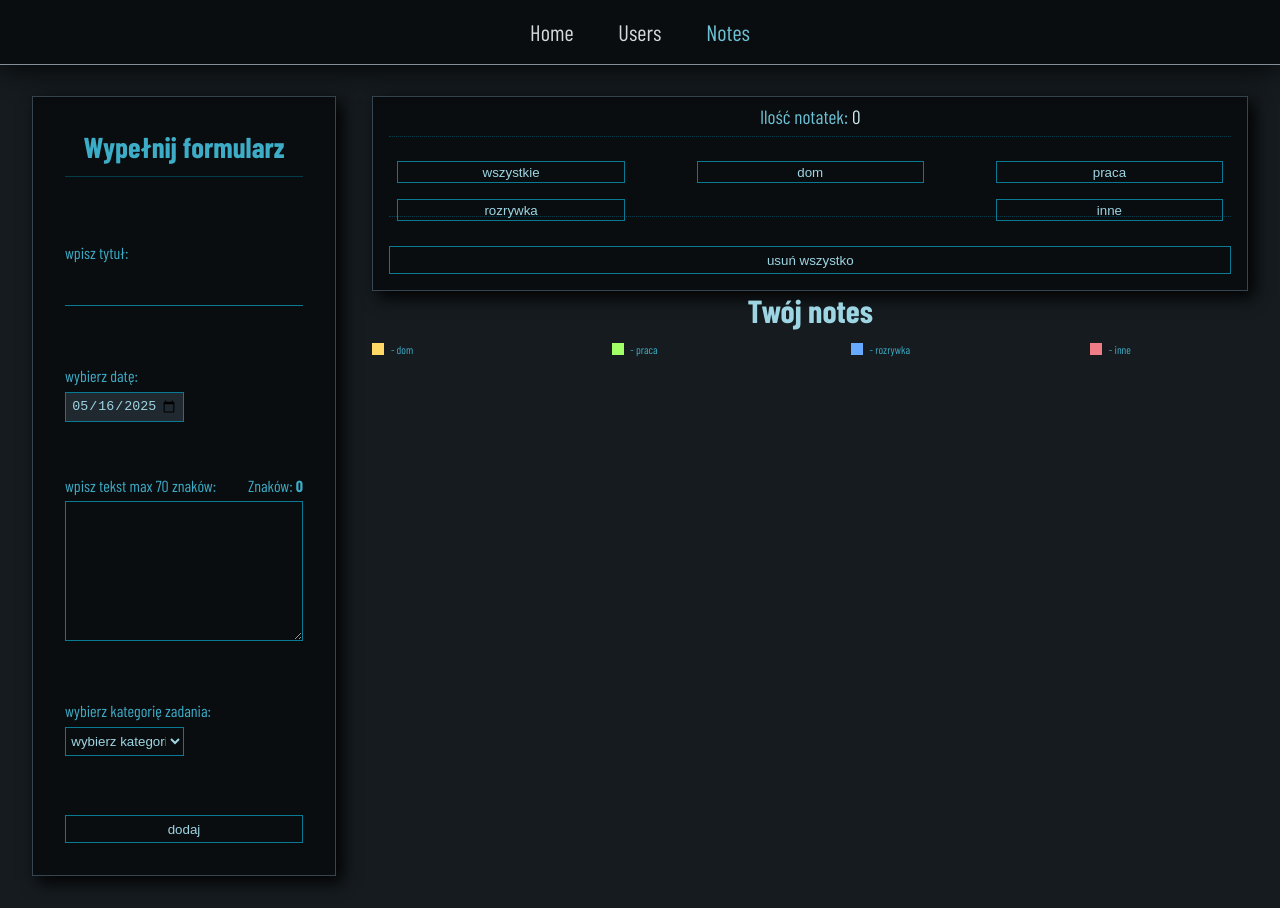
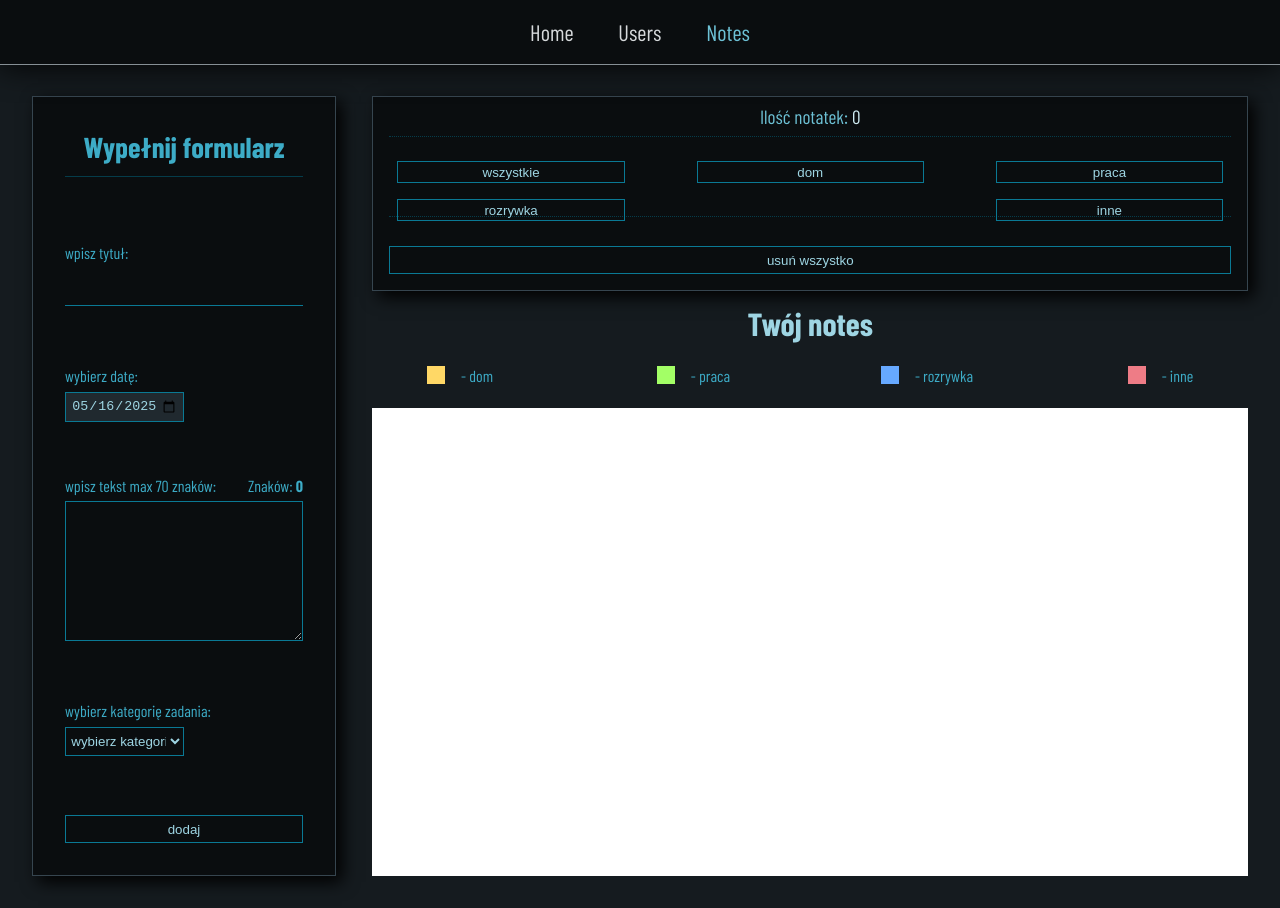
Before and after one commit to Scorpion19702022/SIMPLE_PROJECT_REACT_REDUX, a React (Vite) app: page /Notes in a window 1280 px wide. Built offline with nearby package versions, Linux system fonts and the light colour scheme; a web font is replaced by a local one.

Commit message:
added style for desktop

```diff
--- a/src/Components/Notes/NotesComponent.tsx
+++ b/src/Components/Notes/NotesComponent.tsx
@@ -10,8 +10,6 @@ import { addNotes } from '../../Features/Notes/NotesSlice'
 const NotesComponent = () => {
 	const { notesList } = useAppSelector(state => state.notes)
 	const dispatch = useAppDispatch()
-
-	console.log(notesList)
 
 	const currentDate = new Date().toLocaleString('en-CA').slice(0, 10)
 
--- a/src/Components/Notes/Styles/NotesResult.module.css
+++ b/src/Components/Notes/Styles/NotesResult.module.css
@@ -203,11 +203,27 @@
 		color: var(--color-color01);
 	}
 
-	.box_notes {
-		height: 65%;
-	}
-
 	.heading {
 		font-size: 2em;
 	}
+
+	.category {
+		width: 20%;
+		justify-content: center;
+	}
+
+	.category_color {
+		width: 18px;
+		height: 18px;
+		margin-right: 1em;
+	}
+
+	.category_info {
+		font-size: 1em;
+	}
+
+	.box_notes {
+		height: 60%;
+		background-color: #fff;
+	}
 }
```
